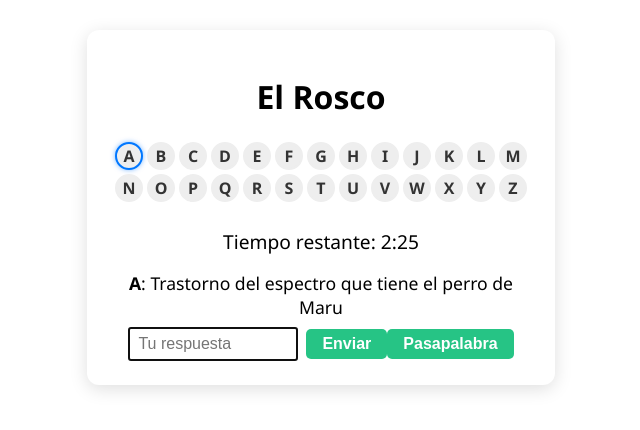
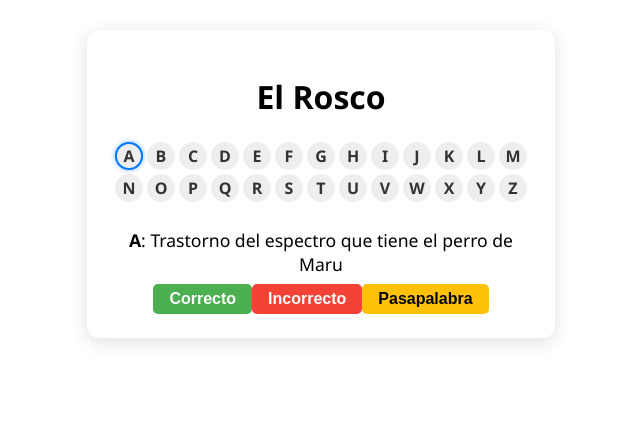
Before and after one commit to luciadd/rosco-dia-del-amigo, a React (Vite) app: page / in a window 1280 px wide. Shown: the top 430 px of the page, without its empty margins (319-959 px from the left). Built offline with nearby package versions, Linux system fonts and the light colour scheme.

Commit message:
Update App.jsx

```diff
--- a/src/App.jsx
+++ b/src/App.jsx
@@ -1,128 +1,82 @@
-import { useState, useEffect, useRef } from "react";
+import { useState } from "react";
 import { ROSCO } from "./roscoData";
 import LetterCircle from "./LetterCircle";
-
-const TOTAL_TIME = 150; // seconds
 
 function getInitialStatus() {
   return ROSCO.map((q) => ({
     letter: q.letter,
-    state: "pending", // "correct", "wrong"
+    state: "pending", // "correct", "wrong", "pending"
   }));
 }
 
 export default function App() {
   const [current, setCurrent] = useState(0);
-  const [guess, setGuess] = useState("");
   const [status, setStatus] = useState(getInitialStatus());
-  const [timeLeft, setTimeLeft] = useState(TOTAL_TIME);
+  const [pending, setPending] = useState([]);
+  const [round, setRound] = useState(1);
   const [gameOver, setGameOver] = useState(false);
-  const [pending, setPending] = useState([]); // holds indexes of skipped questions
-  const [round, setRound] = useState(1); // 1: initial, 2+: pending rounds
-  const intervalRef = useRef();
-
-  useEffect(() => {
-    if (gameOver) return;
-    intervalRef.current = setInterval(() => {
-      setTimeLeft((t) => {
-        if (t <= 1) {
-          clearInterval(intervalRef.current);
-          setGameOver(true);
-          return 0;
-        }
-        return t - 1;
-      });
-    }, 1000);
-    return () => clearInterval(intervalRef.current);
-  }, [gameOver]);
 
   function getCurrentIndex() {
-    // In first round, use current as index into ROSCO
-    // In subsequent rounds, use pending[current] as index into ROSCO
-    if (round === 1) return current;
-    return pending[current];
+    return round === 1 ? current : pending[current];
   }
 
-  function handleGuess(e) {
-    e.preventDefault();
-    if (gameOver) return;
-    const idx = getCurrentIndex();
-    const correct =
-      ROSCO[idx].answer.trim().toLowerCase() === guess.trim().toLowerCase();
-    const newStatus = [...status];
-    if (correct) {
-      newStatus[idx].state = "correct";
-      setStatus(newStatus);
-    } else {
-      newStatus[idx].state = "wrong";
-      setStatus(newStatus);
-      setGameOver(true);
-      clearInterval(intervalRef.current);
-      return;
-    }
-    setGuess("");
-    goToNextLetter(idx, true);
-  }
-
-  function handlePasapalabra(e) {
-    e.preventDefault();
-    if (gameOver) return;
-    const idx = getCurrentIndex();
-    // Only add to pending if not already skipped and not already answered
-    if (
-      status[idx].state === "pending" &&
-      !pending.includes(idx)
-    ) {
-      setPending([...pending, idx]);
-    }
-    setGuess("");
-    goToNextLetter(idx, false);
-  }
-
-  function goToNextLetter(prevIdx, answered) {
+  function goToNextLetter() {
     if (round === 1) {
-      // Going through original ROSCO
       if (current < ROSCO.length - 1) {
         setCurrent((c) => c + 1);
+      } else if (pending.length > 0) {
+        setRound(2);
+        setCurrent(0);
       } else {
-        // At the end of round 1, start pending if any
-        if (pending.length > 0) {
-          setRound(2);
-          setCurrent(0);
-        } else {
-          setGameOver(true);
-          clearInterval(intervalRef.current);
-        }
+        setGameOver(true);
       }
     } else {
-      // Going through pending
       if (current < pending.length - 1) {
         setCurrent((c) => c + 1);
       } else {
-        // Remove all answered or now marked as "correct"/"wrong"
-        const newPending = pending.filter(
-          (i) => status[i].state === "pending"
-        );
-        if (newPending.length > 0) {
-          setPending(newPending);
+        // Remove all letters that are no longer pending
+        const stillPending = pending.filter(i => status[i].state === "pending");
+        if (stillPending.length > 0) {
+          setPending(stillPending);
           setCurrent(0);
-          setRound((r) => r + 1);
+          setRound(r => r + 1);
         } else {
           setGameOver(true);
-          clearInterval(intervalRef.current);
         }
       }
     }
   }
 
+  function handleCorrect() {
+    const idx = getCurrentIndex();
+    const newStatus = [...status];
+    newStatus[idx].state = "correct";
+    setStatus(newStatus);
+    goToNextLetter();
+  }
+
+  function handleWrong() {
+    const idx = getCurrentIndex();
+    const newStatus = [...status];
+    newStatus[idx].state = "wrong";
+    setStatus(newStatus);
+    goToNextLetter();
+  }
+
+  function handlePasapalabra() {
+    const idx = getCurrentIndex();
+    if (status[idx].state === "pending" && !pending.includes(idx)) {
+      setPending([...pending, idx]);
+    }
+    goToNextLetter();
+  }
+
   function restart() {
     setCurrent(0);
-    setGuess("");
     setStatus(getInitialStatus());
-    setTimeLeft(TOTAL_TIME);
-    setGameOver(false);
     setPending([]);
     setRound(1);
+    setGameOver(false);
   }
 
   const idx = getCurrentIndex();
@@ -132,38 +86,23 @@ export default function App() {
     <div className="app-container">
       <h1>El Rosco</h1>
       <LetterCircle status={status} current={idx} />
-      <div className="timer">
-        Tiempo restante: {Math.floor(timeLeft / 60)}:
-        {(timeLeft % 60).toString().padStart(2, "0")}
-      </div>
       {!gameOver ? (
-        <form onSubmit={handleGuess}>
+        <div>
           <div className="clue">
             <strong>{question.letter}</strong>: {question.clue}
           </div>
-          <input
-            autoFocus
-            value={guess}
-            onChange={(e) => setGuess(e.target.value)}
-            placeholder="Tu respuesta"
-            disabled={gameOver}
-          />
-          <button type="submit">Enviar</button>
-          <button type="button" onClick={handlePasapalabra}>
-            Pasapalabra
-          </button>
-        </form>
+          {/* No answer input, only buttons */}
+          <div className="host-buttons">
+            <button onClick={handleCorrect} style={{background: "#4CAF50", color: "white"}}>Correcto</button>
+            <button onClick={handleWrong} style={{background: "#f44336", color: "white"}}>Incorrecto</button>
+            <button onClick={handlePasapalabra} style={{background: "#FFC107", color: "black"}}>Pasapalabra</button>
+          </div>
+        </div>
       ) : (
         <div className="gameover">
-          {status.some((s) => s.state === "wrong") || timeLeft === 0 ? (
-            <span>
-              ¡Game Over! <button onClick={restart}>Reiniciar</button>
-            </span>
-          ) : (
-            <span>
-              ¡Felicidades! <button onClick={restart}>Jugar de nuevo</button>
-            </span>
-          )}
+          <span>
+            ¡Fin del juego! <button onClick={restart}>Reiniciar</button>
+          </span>
         </div>
       )}
     </div>
```
